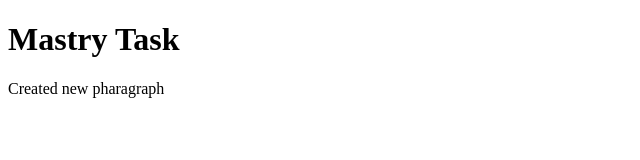
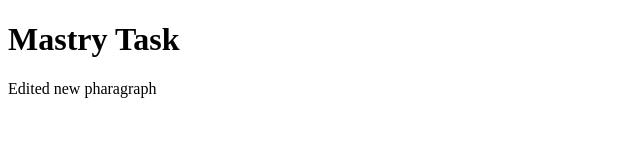
Before and after one commit to kucharenka/masteryProject, a plain HTML site: page index.html in a window 1280 px wide. Shown: the full height of the page, 0-640 px from the left. Drawn offline with Linux system fonts and the light colour scheme.

Commit message:
second commit

```diff
--- a/index.html
+++ b/index.html
@@ -6,7 +6,7 @@
 <body>
 
 <h1>Mastry Task</h1>
-<p>Created new pharagraph</p>
+<p>Edited new pharagraph</p>
 
 </body>
 </html>
```
